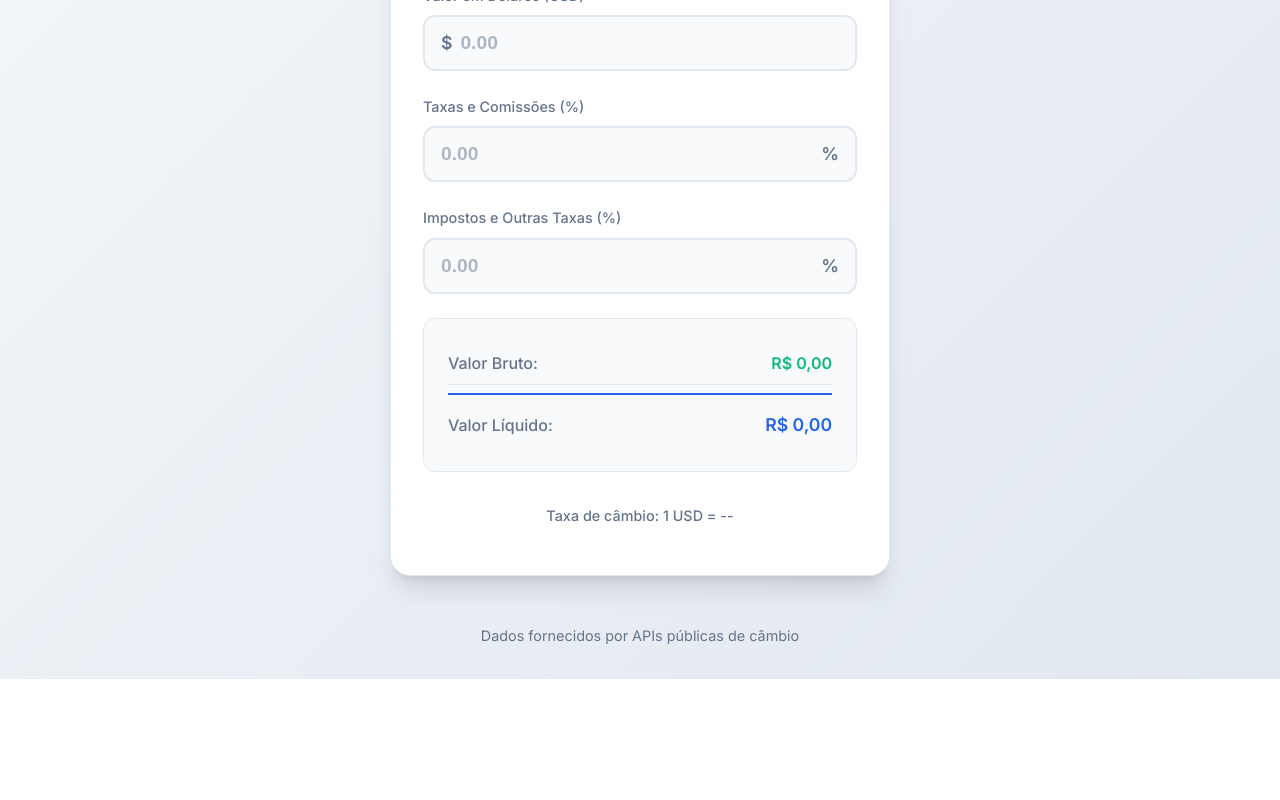
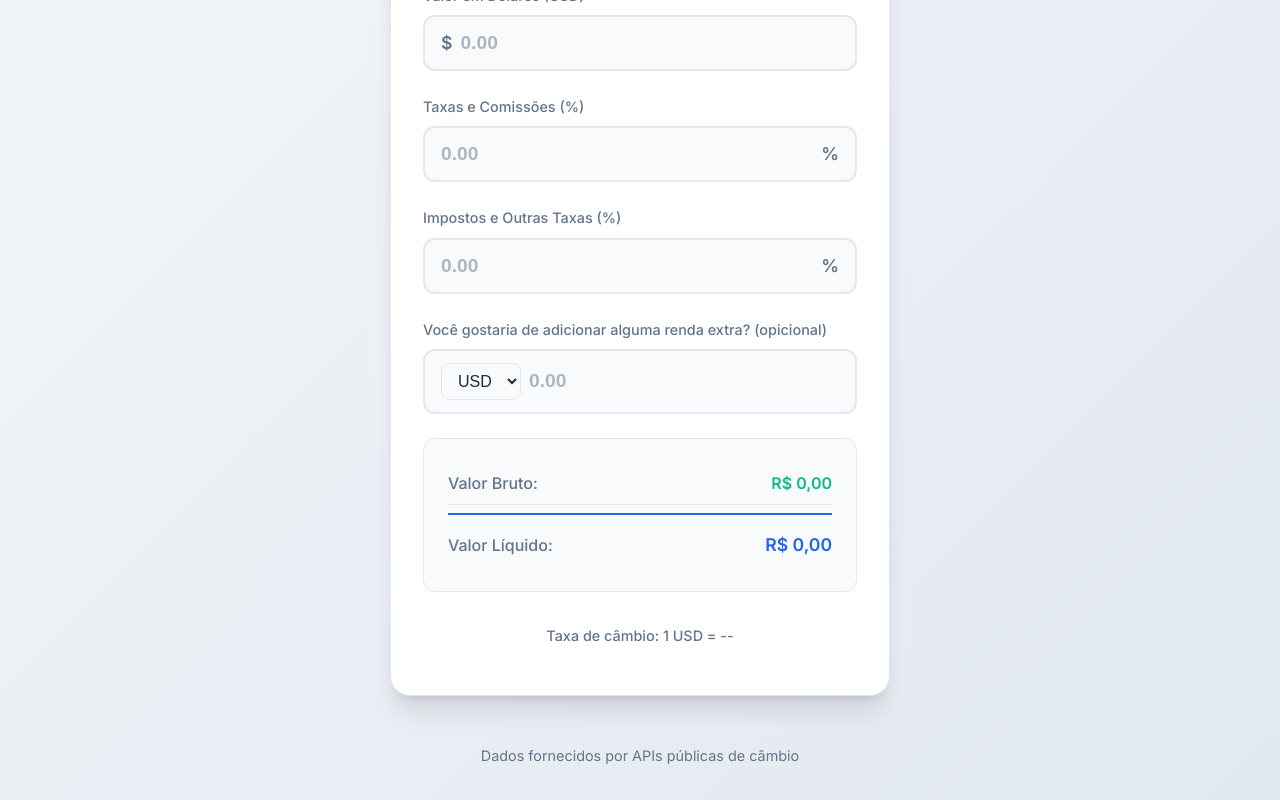
Before and after one commit to lucasrls98/projeto-dolar-hoje, a Vue app: page / in a window 1280 px wide. Shown: the part 842-1642 px from the top of the page. Before the commit the page ends 1521 px from the top, so only its background shows below. Built offline with nearby package versions, Linux system fonts and the light colour scheme; no server answers.

Commit message:
Add extra income functionality to WorkCalculator component and useWorkCalculator composable

```diff
--- a/src/components/WorkCalculator.vue
+++ b/src/components/WorkCalculator.vue
@@ -54,6 +54,26 @@
         </div>
       </div>
 
+      <!-- Extra Income Input -->
+      <div class="input-group">
+        <label class="input-label">Você gostaria de adicionar alguma renda extra? (opicional)</label>
+        <div class="input-wrapper">
+          <select class="currency-select" :value="extraCurrency" @change="$emit('update:extraCurrency', $event.target.value)">
+            <option value="USD">USD</option>
+            <option value="BRL">BRL</option>
+          </select>
+          <input
+            :value="extraIncome"
+            type="number"
+            class="amount-input"
+            placeholder="0.00"
+            step="0.01"
+            min="0"
+            @input="$emit('update:extraIncome', $event.target.value)"
+          />
+        </div>
+      </div>
+
       <div class="calculation-results">
         <div class="result-item">
           <span class="result-label">Valor Bruto:</span>
@@ -68,6 +88,11 @@
         <div class="result-item" v-if="taxesAmount > 0">
           <span class="result-label">Impostos ({{ taxes }}%):</span>
           <span class="result-value taxes">-{{ formattedTaxesAmount }}</span>
+        </div>
+
+        <div class="result-item" v-if="extraIncomeBRL > 0">
+          <span class="result-label">Renda Extra:</span>
+          <span class="result-value extra">+{{ formattedExtraIncome }}</span>
         </div>
 
         <div class="result-item total">
@@ -106,9 +131,17 @@ export default {
     taxes: {
       type: String,
       default: ''
+    },
+    extraIncome: {
+      type: String,
+      default: ''
+    },
+    extraCurrency: {
+      type: String,
+      default: 'USD'
     }
   },
-  emits: ['update:grossAmount', 'update:fees', 'update:taxes'],
+  emits: ['update:grossAmount', 'update:fees', 'update:taxes', 'update:extraIncome', 'update:extraCurrency'],
   setup(props) {
     const formattedExchangeRate = computed(() => {
       if (!props.exchangeRate) return '--'
@@ -138,6 +171,17 @@ export default {
 
     const taxesAmount = computed(() => {
       return (grossAmountNumber.value * taxesPercentage.value) / 100
+    })
+
+    // Extra income in BRL
+    const extraIncomeBRL = computed(() => {
+      const extra = parseFloat(props.extraIncome) || 0
+      if (!props.exchangeRate) return 0
+      if (props.extraCurrency === 'USD') {
+        return extra * props.exchangeRate
+      } else {
+        return extra
+      }
     })
 
     const netAmount = computed(() => {
@@ -177,9 +221,19 @@ export default {
       }).format(amountInBRL)
     })
 
+    const formattedExtraIncome = computed(() => {
+      if (!props.exchangeRate) return 'R$ 0,00'
+      return new Intl.NumberFormat('pt-BR', {
+        style: 'currency',
+        currency: 'BRL',
+        minimumFractionDigits: 2,
+        maximumFractionDigits: 2
+      }).format(extraIncomeBRL.value)
+    })
+
     const formattedNetAmount = computed(() => {
       if (!props.exchangeRate) return 'R$ 0,00'
-      const amountInBRL = netAmount.value * props.exchangeRate
+      const amountInBRL = (netAmount.value * props.exchangeRate) + extraIncomeBRL.value
       return new Intl.NumberFormat('pt-BR', {
         style: 'currency',
         currency: 'BRL',
@@ -196,7 +250,9 @@ export default {
       formattedGrossAmount,
       formattedFeesAmount,
       formattedTaxesAmount,
-      formattedNetAmount
+      formattedNetAmount,
+      extraIncomeBRL,
+      formattedExtraIncome
     }
   }
 }
@@ -300,6 +356,21 @@ export default {
   opacity: 0.5;
 }
 
+.currency-select {
+  margin-right: 0.5rem;
+  border: 1px solid var(--border-color);
+  border-radius: 8px;
+  padding: 0.5rem 0.75rem;
+  font-size: 1rem;
+  color: var(--text-primary);
+  background: var(--background-color);
+  outline: none;
+  transition: border 0.2s;
+}
+.currency-select:focus {
+  border-color: var(--primary-color);
+}
+
 .calculation-results {
   background: var(--background-color);
   border-radius: 12px;
@@ -354,6 +425,10 @@ export default {
   font-size: 1.1rem;
 }
 
+.result-value.extra {
+  color: var(--accent-color);
+}
+
 .work-calculator-info {
   text-align: center;
 }
--- a/src/composables/useWorkCalculator.js
+++ b/src/composables/useWorkCalculator.js
@@ -4,6 +4,8 @@ export function useWorkCalculator() {
   const grossAmount = ref('')
   const fees = ref('')
   const taxes = ref('')
+  const extraIncome = ref('')
+  const extraCurrency = ref('USD')
 
   const updateGrossAmount = (value) => {
     grossAmount.value = value
@@ -17,19 +19,33 @@ export function useWorkCalculator() {
     taxes.value = value
   }
 
+  const updateExtraIncome = (value) => {
+    extraIncome.value = value
+  }
+
+  const updateExtraCurrency = (value) => {
+    extraCurrency.value = value
+  }
+
   const resetCalculator = () => {
     grossAmount.value = ''
     fees.value = ''
     taxes.value = ''
+    extraIncome.value = ''
+    extraCurrency.value = 'USD'
   }
 
   return {
     grossAmount,
     fees,
     taxes,
+    extraIncome,
+    extraCurrency,
     updateGrossAmount,
     updateFees,
     updateTaxes,
+    updateExtraIncome,
+    updateExtraCurrency,
     resetCalculator
   }
 }
```
